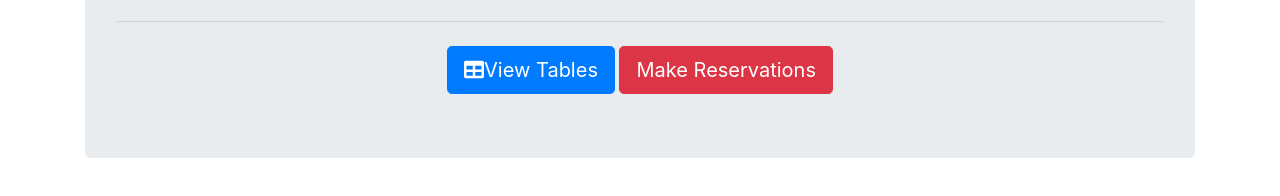
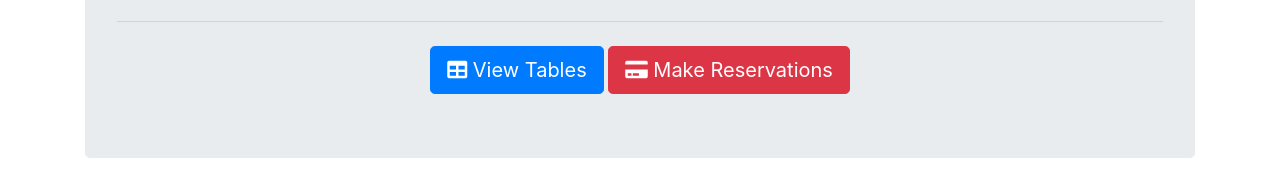
Before and after one commit to TravisWHouston/Hot_Restaurant, a plain HTML site: page Public/index.html in a window 1280 px wide. Shown: the part 172-368 px from the top of the page. Drawn offline with nearby package versions, Linux system fonts and the light colour scheme.

Commit message:
added reservations icon

```diff
--- a/Public/index.html
+++ b/Public/index.html
@@ -15,11 +15,11 @@
 <body>
     <div class="container">
         <div class="jumbotron text-center">
-            <h1 class="display-4"><i class="fab fa-hotjar text-danger"></i>Hot Restaurant</h1>
+            <h1 class="display-4"><i class="fab fa-hotjar text-danger"></i> Hot Restaurant</h1>
             <p class="lead">We only have 5 tables! Book your seat before they are all gone</p>
             <hr class="my-4">
-            <a class="btn btn-primary btn-lg" id="table" href="./tables.html" role="button"><i class="fas fa-table"></i>View Tables</a>
-            <a class="btn btn-danger btn-lg" id="res" href="./reservation.html" role="button">Make Reservations</a>
+            <a class="btn btn-primary btn-lg" id="table" href="./tables.html" role="button"><i class="fas fa-table"></i> View Tables</a>
+            <a class="btn btn-danger btn-lg" id="res" href="./reservation.html" role="button"><i class="fas fa-credit-card"></i> Make Reservations</a>
         </div>
     </div>
 
```
Also changed, not shown: Public/reservation.html (+2 -2 lines), Public/tables.html (+2 -2 lines).
